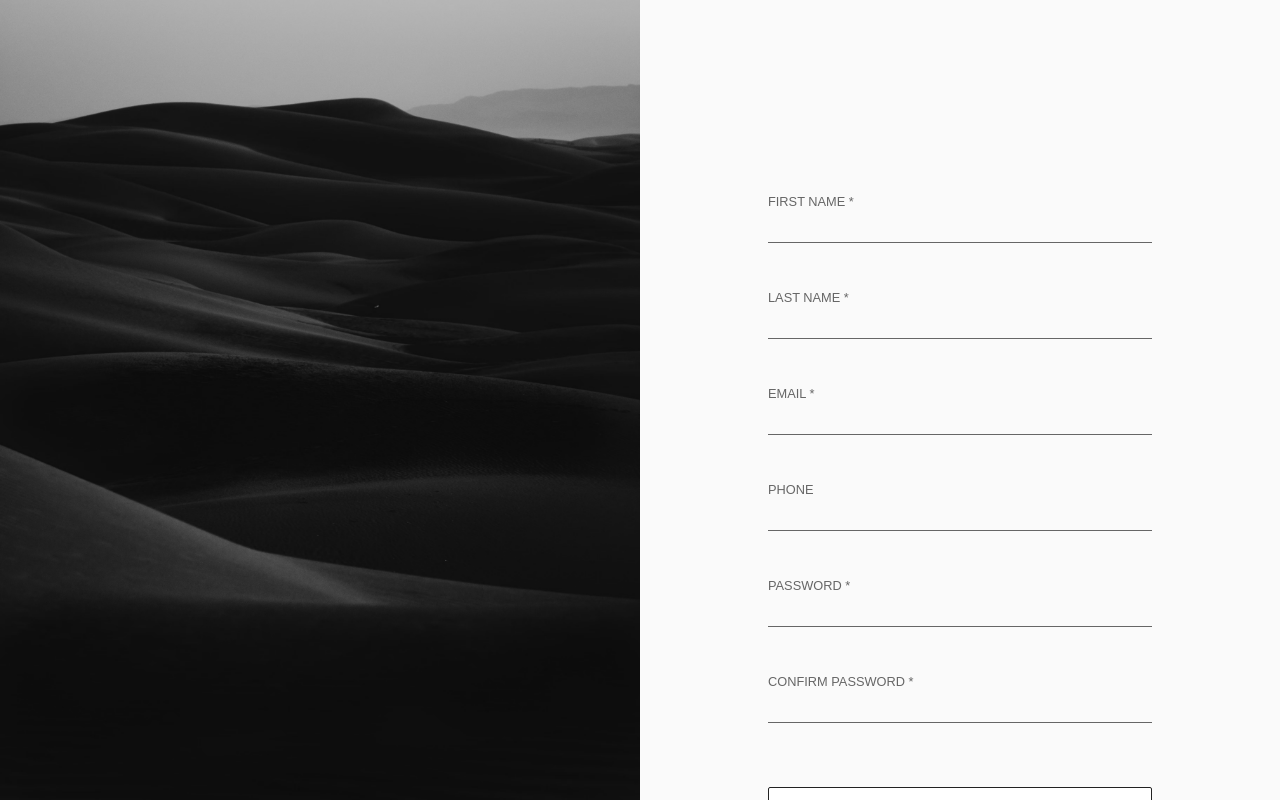
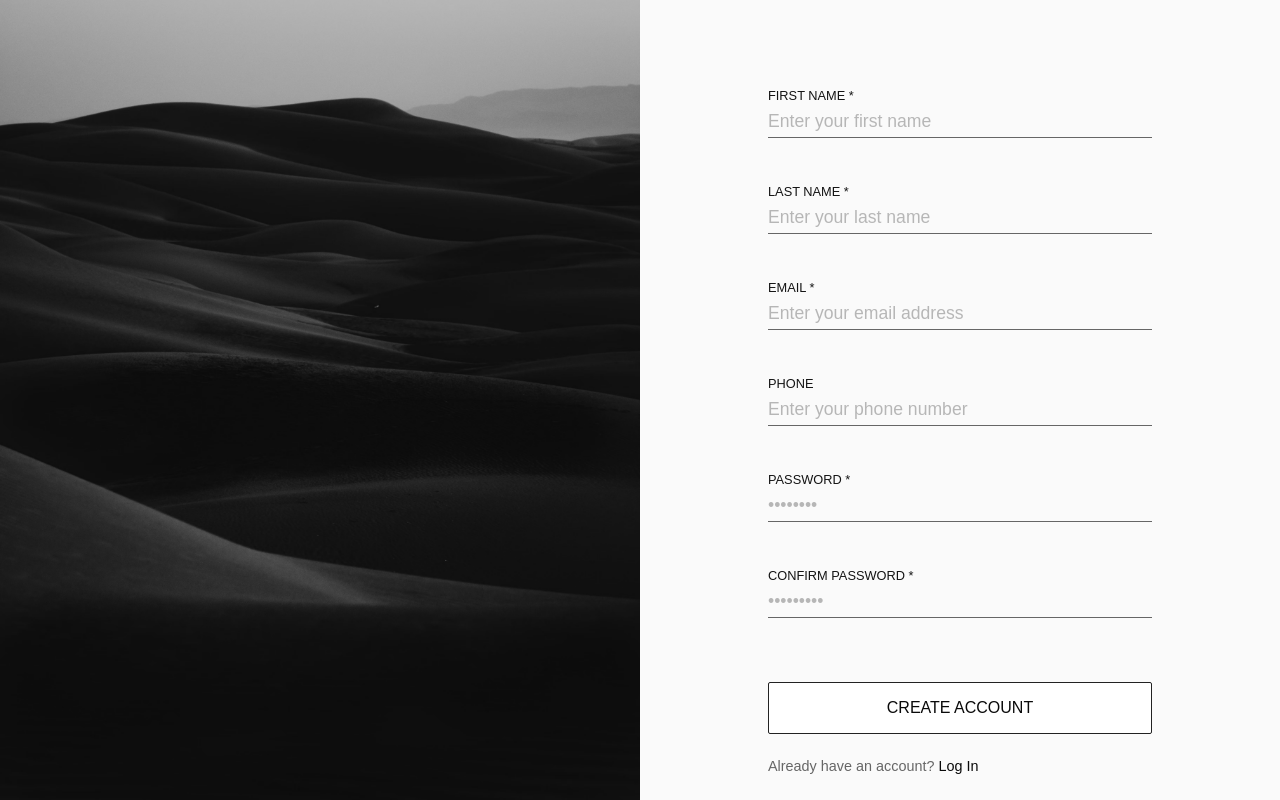
Before and after one commit to simone-gasparini-94/sign-up-form, a plain HTML site: page index.html in a window 1280 px wide. Drawn offline with Linux system fonts and the light colour scheme.

Commit message:
added placeholders that disappear when the input is in focus

```diff
--- a/index.html
+++ b/index.html
@@ -16,34 +16,34 @@
                         <div class="inputs-container">
                             <div class="input">
                                 <label for="first-name">FIRST NAME <span class="required">*</span></label>
-                                <input type="text" id="first-name" name="firstName" required>
+                                <input type="text" id="first-name" name="firstName" placeholder="Enter your first name" required>
                             </div>
                             <div class="input">
                                 <label for="last-name">LAST NAME <span class="required">*</span></label>
-                                <input type="text" id="last-name" name="lastName" required>
+                                <input type="text" id="last-name" name="lastName" placeholder="Enter your last name"required>
                             </div>
                             <div class="input">
                                 <label for="email">EMAIL <span class="required">*</span></label>
-                                <input type="email" id="email"  name="email" required>
+                                <input type="email" id="email"  name="email" placeholder="Enter your email address"required>
                             </div>
                             <div class="input">
                                 <label for="phone">PHONE</label>
-                                <input type="tel" id="phone" name="phone">
+                                <input type="tel" id="phone" name="phone" placeholder="Enter your phone number">
                             </div>
                             <div class="input">
                                 <label for="password">PASSWORD <span class="required">*</span></label>
-                                <input type="password" id="password" name="password" required>
+                                <input type="password" id="password" name="password" placeholder="••••••••"required>
                             </div>
                             <div class="input">
                                 <label for="confirm-password">CONFIRM PASSWORD <span class="required">*</span></label>
-                                <input type="password" id="confirm-password" name="confirm-password" required>
+                                <input type="password" id="confirm-password" name="confirm-password" placeholder="•••••••••"required>
                             </div>
                         </div>
                         <button class="main-button" type="submit">CREATE ACCOUNT</button>
                     </form>
                 </div>
                 <div class="log-in">
-                    <p>Already have an account? <a href="">Log In</a></p>
+                    <p><span class="text">Already have an account?</span> <a href="">Log In</a></p>
                 </div>
             </div>
         </div>
--- a/styles.css
+++ b/styles.css
@@ -19,7 +19,8 @@ body {
 }
 
 a {
-    color: hsl(0, 0%, 4%);;
+    color: hsl(0, 0%, 4%);
+    text-decoration: none;
 }
 
 input {
@@ -32,15 +33,23 @@ input {
     color: hsl(0, 0%, 8%);
 }
 
+input::placeholder {
+    opacity: 0.5;
+}
+
 input:focus {
     outline: none;
     border: none;
     border-bottom: 1px solid hsl(0, 0%, 8%);
 }
 
+input:focus::placeholder {
+    opacity: 0;
+}
+
 label {
     font-size: 0.8rem;
-    color: hsl(0, 0%, 40%);
+    color: hsl(0, 0%, 8%);
 }
 
 p {
@@ -66,14 +75,16 @@ p {
     display: flex;
     flex-direction: column;
     overflow: hidden;
+    justify-content: center;
 }
 
 .content {
     display: flex;
     flex-direction: column;
     overflow-y: auto;
-    padding: 8rem clamp(1rem, 10vw, 18rem);
+    padding: 0 clamp(1rem, 10vw, 18rem);
     height: 100%;
+    justify-content: center;
   }
 
 .inputs-container {
@@ -86,6 +97,7 @@ p {
 .input {
     display: flex;
     flex-direction: column;
+    width: 100%;
 }
 
 .main-button {
@@ -108,3 +120,7 @@ p {
 .log-in {
     font-size: 0.9rem;
 }
+
+.text {
+    color: hsl(0, 0%, 40%);;
+}
```
